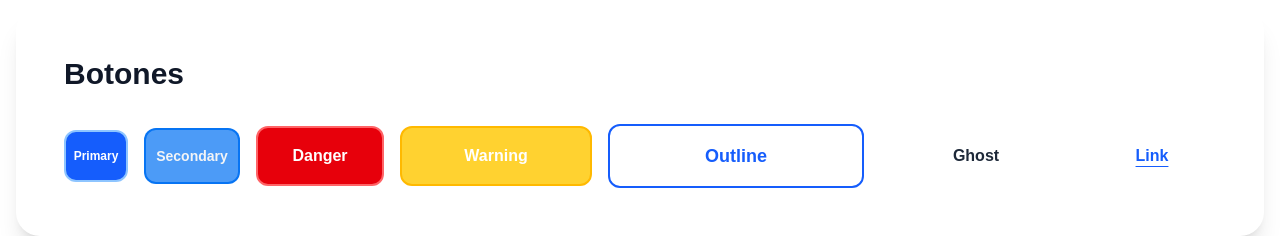
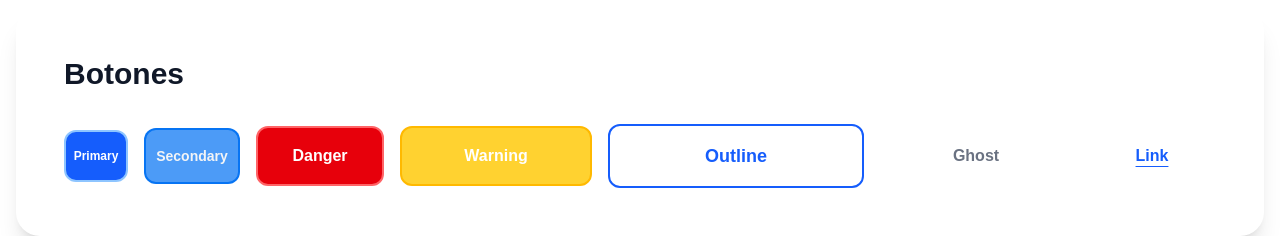
Before and after one commit to dspwebstudiomx/dashboard_next, a Next.js app: page /guia-estilos in a window 1280 px wide. Shown: the part 2880-3116 px from the top of the page. Built offline with nearby package versions, Linux system fonts and the light colour scheme.

Commit message:
UI: Actualizar estilos de variantes en el componente Button para mejorar la accesibilidad y la presentación en modo oscuro

```diff
--- a/src/components/Button/Button.tsx
+++ b/src/components/Button/Button.tsx
@@ -61,10 +61,11 @@ const variants = {
 	disabled:
 		"bg-gray-300 text-gray-500 cursor-not-allowed opacity-50 pointer-events-none",
 	flat: "bg-transparent text-gray-800 hover:bg-gray-100 focus:ring-gray-400",
-	ghost: "text-gray-800 hover:bg-gray-100 focus:ring-gray-400",
+	ghost:
+		"text-gray-500 dark:text-gray-400 hover:bg-gray-100 focus:ring-gray-400",
 	icon: "flex items-center justify-center text-blue-600",
 	large: "text-lg",
-	link: "text-blue-600 hover:text-blue-700 focus:ring-blue-500 underline underline-offset-5 underline-blue-600",
+	link: "text-blue-600 dark:text-blue-400 hover:text-blue-700 focus:ring-blue-500 underline underline-offset-5 underline-blue-600",
 	loading: "bg-gray-400 text-white cursor-wait opacity-75 pointer-events-none",
 	normal:
 		"text-blue-500 hover:bg-blue-700 focus:ring-blue-500 border-1 border-primary-dark dark:border-primary-light",
```
